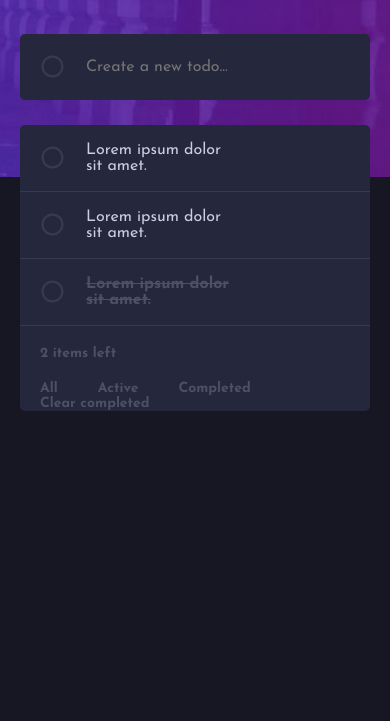
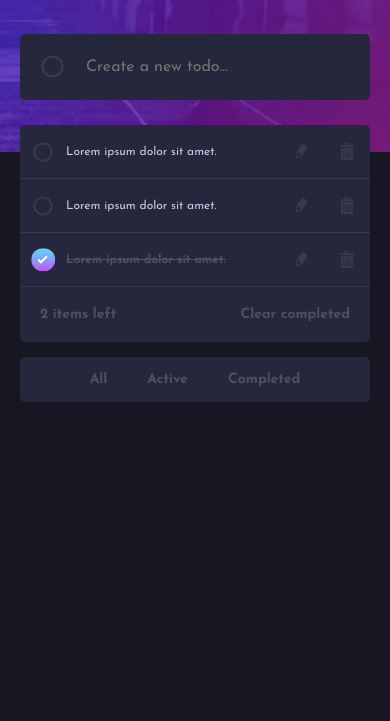
Before and after one commit to usman-FE/todo-application, a website: page index.html in a window 390 px wide. Shown: the part 123-844 px from the top of the page. Drawn offline with nearby package versions, Linux system fonts and the light colour scheme; files that its build step writes are made by us from their sources.

Commit message:
Done front-end

```diff
--- a/app/scss/components/filter-section.scss
+++ b/app/scss/components/filter-section.scss
@@ -1,3 +1,5 @@
+@use '../globals/' as *;
+
 .filter-section {
   display: flex;
   justify-content: space-between;
@@ -21,11 +23,21 @@
     padding: 2rem;
   }
 
+  &__large {
+    @media only screen and (max-width: $sm) {
+      display: none;
+    }
+  }
+
   &__small {
     margin-top: 1.5rem;
     background-color: var(--VeryDarkDesaturatedBlue);
     padding: 1.5rem 0;
     border-radius: 5px;
     display: none;
+
+    @media only screen and (max-width: $sm) {
+      display: flex;
+    }
   }
 }
--- a/app/scss/components/task-list-section.scss
+++ b/app/scss/components/task-list-section.scss
@@ -1,3 +1,5 @@
+@use '../globals/' as *;
+
 .list-section {
   margin-top: 2.5rem;
 }
@@ -42,6 +44,10 @@
     flex-grow: 0;
     mask-size: 75%;
     transition: all 0.3s ease-in-out;
+
+    @media only screen and (max-width: $sm) {
+      mask-size: 65%;
+    }
   }
 
   &__icon:hover {
@@ -53,10 +59,13 @@
   &__delete {
     padding: 2rem;
     position: relative;
+
+    @media only screen and (max-width: $sm) {
+      padding: 1.35rem 1rem;
+    }
   }
 
-  &__checkbox::after {
-    content: '';
+  &__checked {
     position: absolute;
     width: 2.6rem;
     height: 2.6rem;
@@ -67,20 +76,32 @@
     background-position: center center;
     transform: translate(-50%, -50%);
     border-radius: 50%;
-    visibility: var(--visibility);
-    opacity: var(--opacity);
-    display: var(--display);
+    z-index: 5;
+
+    @media only screen and (max-width: $sm) {
+      width: 2.35rem;
+      height: 2.35rem;
+    }
   }
 }
 
 .controls {
   visibility: hidden;
   opacity: 0;
+
+  @media only screen and (max-width: $md) {
+    visibility: visible;
+    opacity: 1;
+  }
 }
 
 .circle-icon {
   mask-image: url('../images/circle.svg');
   mask-size: 90% !important;
+
+  @media only screen and (max-width: $sm) {
+    mask-size: 75% !important;
+  }
 }
 
 .delete-icon {
--- a/app/scss/globals/_index.scss
+++ b/app/scss/globals/_index.scss
@@ -1,3 +1,4 @@
 @forward 'colors';
 @forward 'boilerplate';
 @forward 'typography';
+@forward 'breakpoints';
--- a/app/scss/globals/boilerplate.scss
+++ b/app/scss/globals/boilerplate.scss
@@ -1,6 +1,12 @@
+@use '../globals/breakpoints' as *;
+
 html {
   font-size: 62.5%; //1rem = 10px
   box-sizing: border-box;
+
+  @media only screen and (max-width: $xsm) {
+    font-size: 50%;
+  }
 }
 
 *,
@@ -19,16 +25,30 @@ body {
   background-color: var(--VeryDarkBlue);
 }
 
-body::before {
+.bg {
   content: '';
-  background-image: url('../images/bg-desktop-dark.jpg');
   background-repeat: no-repeat;
   background-size: cover;
   background-position: top center;
-  height: 30rem;
+  height: 20rem;
   width: 100%;
-  position: fixed;
   z-index: -1;
   top: 0;
   left: 0;
 }
+
+.bg-dark {
+  background-image: url('../images/bg-desktop-dark.jpg');
+
+  @media only screen and (max-width: $sm) {
+    background-image: url('../images/bg-mobile-dark.jpg');
+  }
+}
+
+.bg-light {
+  background-image: url('../images/bg-desktop-light.jpg');
+
+  @media only screen and (max-width: $sm) {
+    background-image: url('../images/bg-mobile-light.jpg');
+  }
+}
--- /dev/null
+++ b/app/scss/globals/breakpoints.scss
@@ -0,0 +1,6 @@
+// BREAKPOINTS
+$xsm: 350px;
+$sm: 600px;
+$md: 720px;
+$lg: 960px;
+$xl: 1100px;
--- a/app/scss/globals/typography.scss
+++ b/app/scss/globals/typography.scss
@@ -1,4 +1,5 @@
 @use '../util' as *;
+@use './globals/breakpoints' as *;
 
 body {
   font-family: 'Josefin Sans', sans-serif;
@@ -30,6 +31,10 @@ a:active {
 .task__description {
   font-size: 1.6rem;
   font-weight: 400;
+
+  @media only screen and (max-width: $sm) {
+    font-size: 1.2rem;
+  }
 }
 
 // FILTER TYPOGRAPHY
--- a/index.html
+++ b/index.html
@@ -13,7 +13,7 @@
     />
     <script defer src="js/script.js"></script>
   </head>
-  <body>
+  <body class="bg bg-dark">
     <!-- MAIN CONTAINER -->
     <main class="container">
       <!-- HEADER START -->
@@ -52,6 +52,7 @@
         <ul class="task__list">
           <li class="task__item">
             <div class="task__checkbox">
+              <span class=""></span>
               <a href="#" class="task__icon circle-icon">&nbsp;</a>
             </div>
             <p class="task__description">Lorem ipsum dolor sit amet.</p>
@@ -64,6 +65,7 @@
           </li>
           <li class="task__item">
             <div class="task__checkbox">
+              <span class=""></span>
               <a href="#" class="task__icon circle-icon">&nbsp;</a>
             </div>
             <p class="task__description">Lorem ipsum dolor sit amet.</p>
@@ -76,6 +78,7 @@
           </li>
           <li class="task__item">
             <div class="task__checkbox">
+              <span class="task__checked"></span>
               <a href="#" class="task__icon circle-icon">&nbsp;</a>
             </div>
             <p class="task__description task-done">
@@ -95,7 +98,7 @@
         <div class="items-left">
           <p class="filter__text">2 items left</p>
         </div>
-        <ul class="filter__list">
+        <ul class="filter__list filter__large">
           <li class="filter__item">
             <a href="#" class="filter__text">All</a>
           </li>
```
